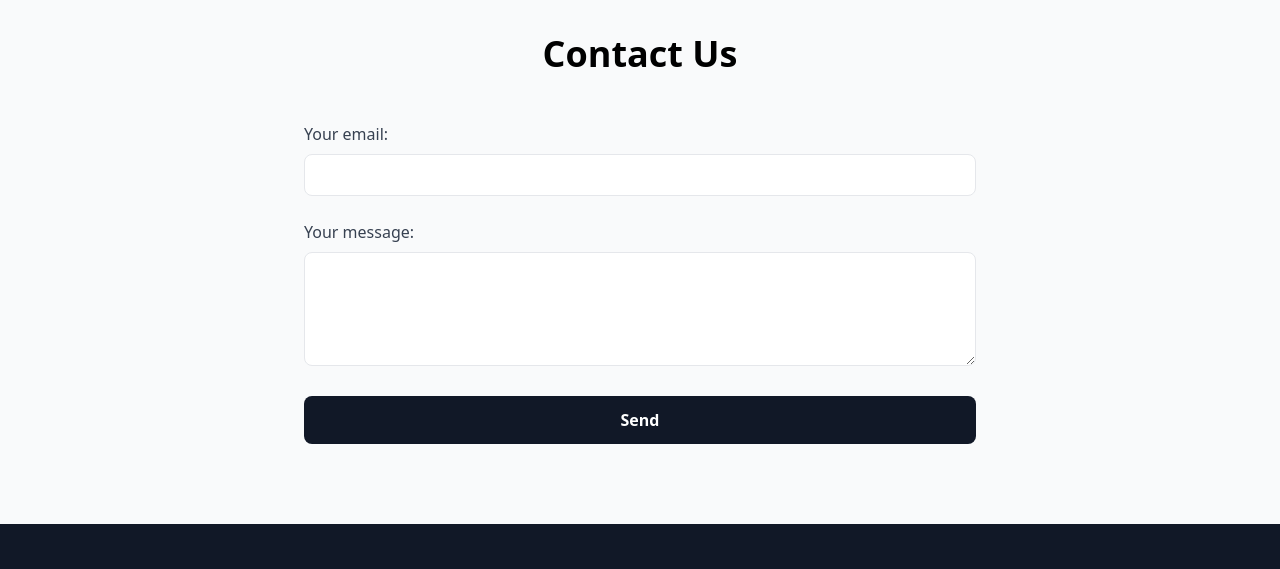
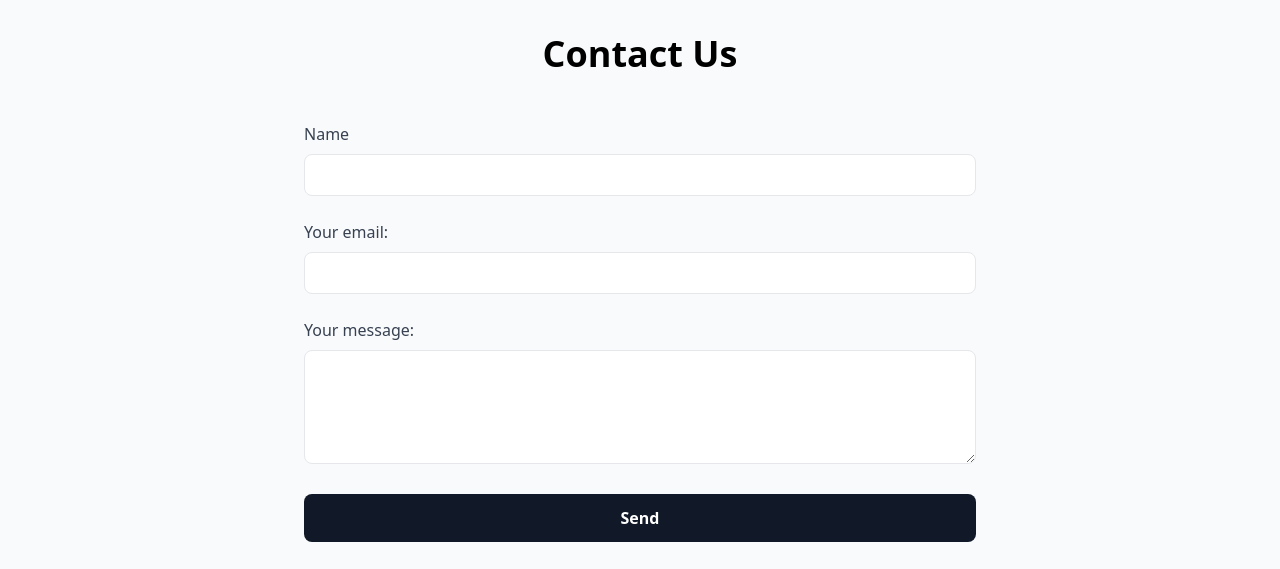
Before and after one commit to Isaac-Cheong/Webpage-Project, a website: page src/public/index.html in a window 1280 px wide. Shown: the part 3540-4109 px from the top of the page. Drawn offline with nearby package versions, Linux system fonts and the light colour scheme.

Commit message:
Initial commit

```diff
--- a/src/public/index.html
+++ b/src/public/index.html
@@ -149,24 +149,17 @@
           <div class="max-w-2xl mx-auto">
             <form action="https://formspree.io/f/mrbkkrvg" method="POST" class="space-y-6">
                 <div>
+                    <label class="block text-gray-700 mb-2" for="name">Name</label>
+                    <input type="text" id="name" class="w-full px-4 py-2 border rounded-lg focus:outline-none focus:border-gray-500">
+                </div>
+
+                <div>
                     <label class="block text-gray-700 mb-2" for="formspree-email">Your email:</label>
-                <input
-                  type="email"
-                  name="email"
-                  id="formspree-email"
-                  class="w-full px-4 py-2 border rounded-lg focus:outline-none focus:border-gray-500"
-                  required
-                >
+                    <input type="email" name="email" id="formspree-email" class="w-full px-4 py-2 border rounded-lg focus:outline-none focus:border-gray-500" required>
                 </div>
                 <div>
                     <label class="block text-gray-700 mb-2" for="formspree-message">Your message:</label>
-                <textarea
-                  name="message"
-                  id="formspree-message"
-                  rows="4"
-                  class="w-full px-4 py-2 border rounded-lg focus:outline-none focus:border-gray-500"
-                  required
-                ></textarea>
+                    <textarea name="message" id="formspree-message" rows="4" class="w-full px-4 py-2 border rounded-lg focus:outline-none focus:border-gray-500" required></textarea>
                 </div>
                 <!-- Add more fields here if needed, using the same structure -->
                 <button type="submit" class="w-full bg-gray-900 text-white py-3 rounded-lg font-semibold hover:bg-gray-800 transition">Send</button>
```
Lines whose indentation alone changed are shown as unchanged.
